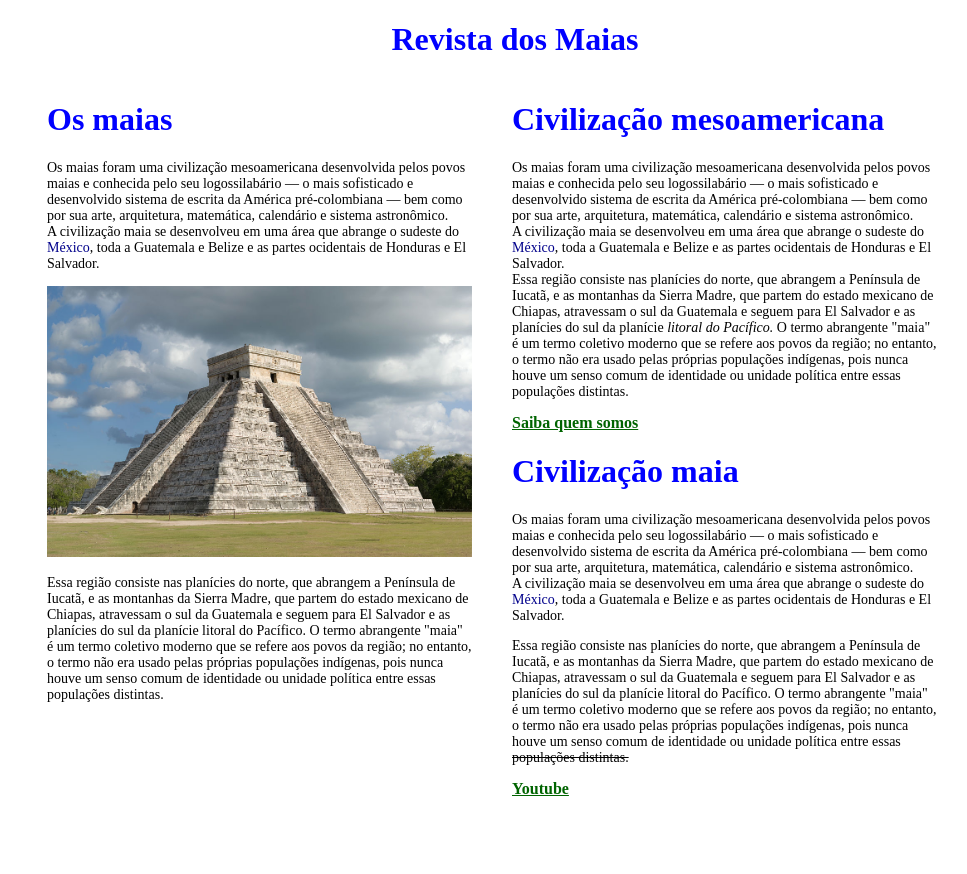
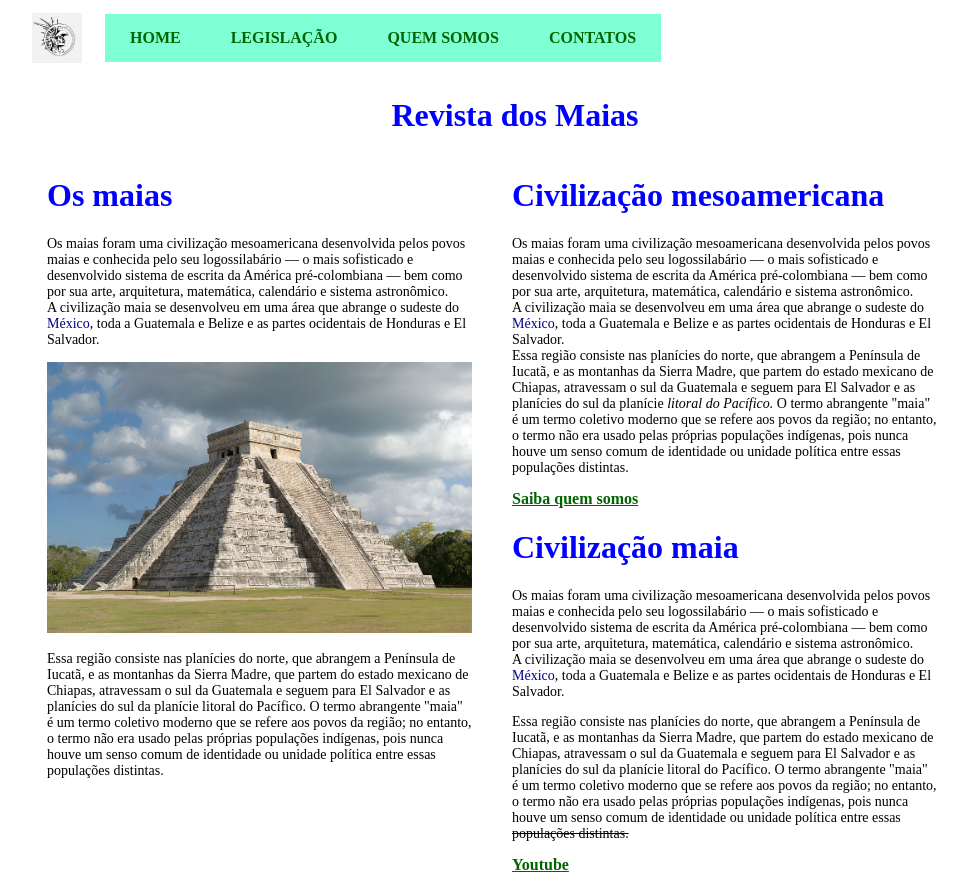
Before and after one commit to Spielberg2022/MeuSite02, a plain HTML site: page index.html in a window 1280 px wide. Shown: the whole page, without its empty margins (165-1132 px from the left). Before the commit the page ends 800 px from the top, so only its background shows below. Drawn offline with Linux system fonts and the light colour scheme.

Commit message:
Criação dos menus

```diff
--- a/css/Style.css
+++ b/css/Style.css
@@ -39,3 +39,42 @@ div#principal {
 #foto-piramide {
     width: 425px;
 }
+
+/* menu */
+nav#menu ul{
+    list-style: none;
+    text-transform: uppercase;
+    margin-left: 60px;
+}
+
+nav#menu li{
+    display: inline-block;
+    background-color:aquamarine;
+    padding: 15px 25px;
+    margin: -2px;
+}
+
+nav#menu li:hover{
+    background-color: burlywood;
+}
+
+nav#menu a{
+    text-decoration: none;
+    font-size: 16px;
+}
+
+nav#menu a:hover{
+    color: white !important;
+}
+
+nav#menu a:visited{
+    color: darkgreen;
+}
+
+nav#menu img{
+    width: 50px;
+    float: left;
+    position: absolute;
+    top: 13px;
+    margin-left: 25px;
+}
--- a/index.html
+++ b/index.html
@@ -7,6 +7,17 @@
     <link href="css/Style.css" rel="stylesheet" />
 </head>
 <body>
+    <nav id="menu">
+        <img src="images/logotipomaia.png" />
+        <ul>
+            <li><a href="#">Home</a></li>
+            <li><a href="#">Legislação</a></li>
+            <li>
+                <a href="QuemSomos.html">Quem Somos</a>
+            </li>
+            <li><a href="#">Contatos</a></li>
+        </ul>
+    </nav>
 
     <div id="principal">
         <h1>Revista dos Maias</h1>
```
Also changed, not shown: images/logotipomaia.png (added), 1 other file.
